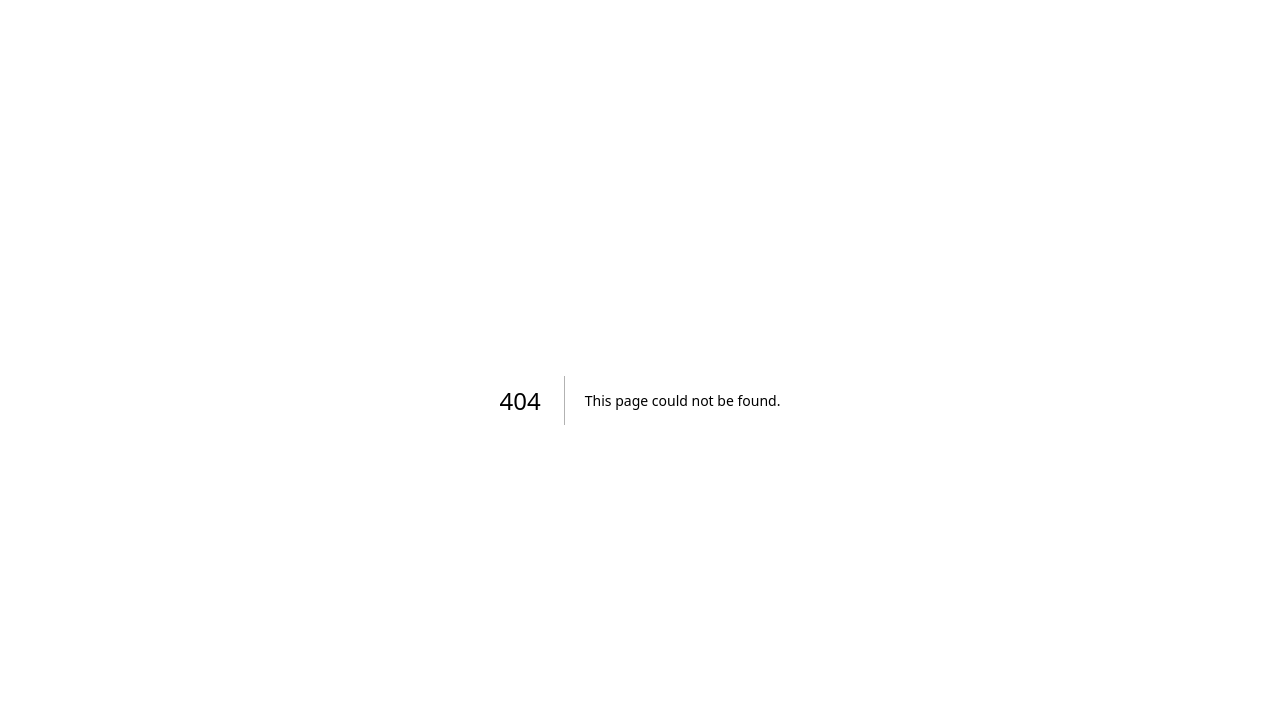
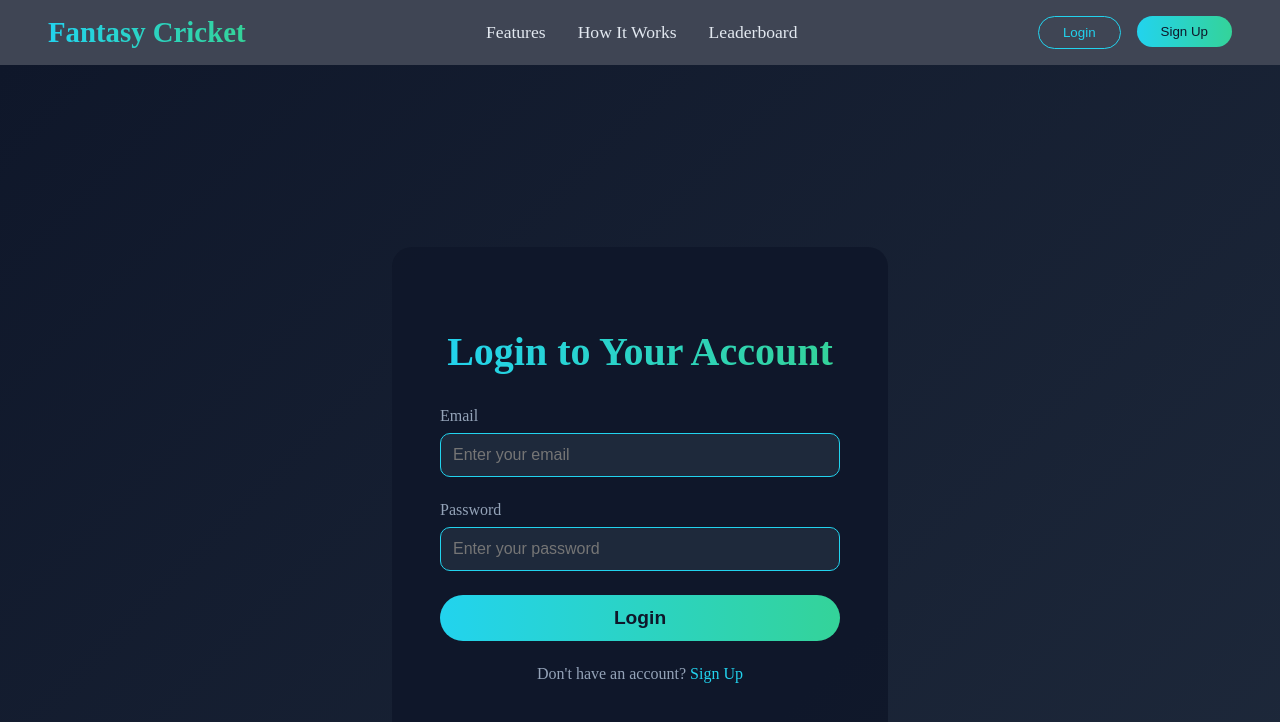
Before and after one commit to KSDeshappriya/SpiritX_CypherX_02, a Next.js app: page /login in a window 1280 px wide. Before the commit this address had no page. Shown: the top 722 px of the page. Built offline with nearby package versions, Linux system fonts and the light colour scheme.

Commit message:
Create login.js

```diff
--- /dev/null
+++ b/pages/login.js
@@ -0,0 +1,12 @@
+
+import Header from '../components/Header';
+import Login from '../components/Login';
+
+export default function LoginPage() {
+  return (
+    <>
+      <Header />
+      <Login />
+    </>
+  );
+}
```
